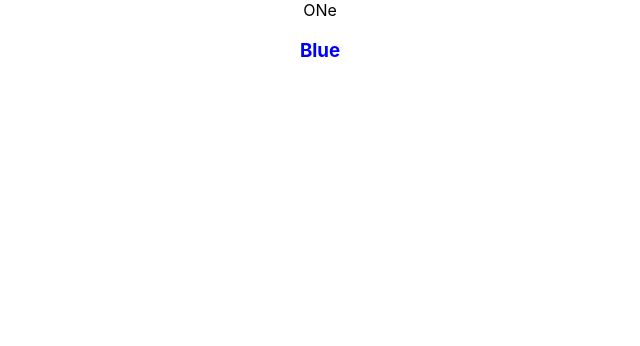
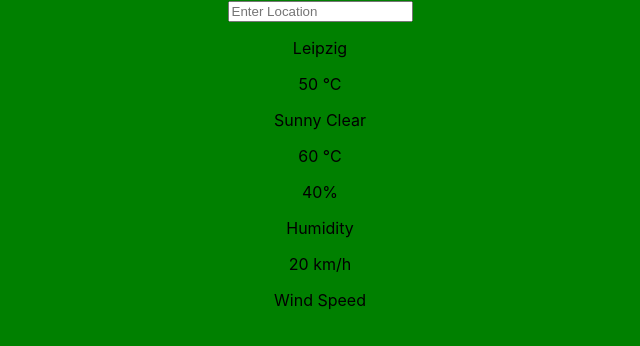
Before and after one commit to johnxadams/weather-app, a React (Create React App) app: page / in a window 1280 px wide. Shown: the top 346 px of the page, without its empty margins (320-960 px from the left). Built offline with nearby package versions, Linux system fonts and the light colour scheme.

Commit message:
rfc mhtl tag

```diff
--- a/public/index.html
+++ b/public/index.html
@@ -24,7 +24,7 @@
       work correctly both with client-side routing and a non-root public URL.
       Learn how to configure a non-root public URL by running `npm run build`.
     -->
-    <title>React App</title>
+    <title>Weather App</title>
   </head>
   <body>
     <noscript>You need to enable JavaScript to run this app.</noscript>
--- a/src/App.css
+++ b/src/App.css
@@ -1,6 +1,4 @@
-.App {
-  text-align: center;
-}
+/*
 
 .App-logo {
   height: 40vmin;
@@ -35,4 +33,4 @@
   to {
     transform: rotate(360deg);
   }
-}
+} */
--- a/src/App.js
+++ b/src/App.js
@@ -10,10 +10,47 @@ function App() {
 
   const url = `https://api.openweathermap.org/data/2.5/weather?q={city name}&appid=e238de25e3101c15f4fae18685f436a5`;
 
+  const searchLocation = (e) => {};
   return (
-    <div className="App">
-      ONe
-      <h3>Blue</h3>
+    <div className="app">
+      <div className="search">
+        <input
+          value={location}
+          onChange={(e) => setLocation(e.target.value)}
+          onKeyPress={searchLocation}
+          placeholder="Enter Location"
+          type="text"
+        />
+      </div>
+      <section className="weather-info-container">
+        <div className="top">
+          <div className="location">
+            <p>Leipzig</p>
+          </div>
+          <div className="temperature">
+            <p>50 °C</p>
+          </div>
+          <div className="description">
+            <p>Sunny Clear</p>
+          </div>
+        </div>
+        <div className="main"></div>
+        <div className="bottom">
+          <div className="feels">
+            <p>60 °C</p>
+          </div>
+          <div className="bottom">
+            <div className="humidity">
+              <p>40%</p>
+              <p>Humidity</p>
+            </div>
+            <div className="wind">
+              <p>20 km/h</p>
+              <p>Wind Speed</p>
+            </div>
+          </div>
+        </div>
+      </section>
     </div>
   );
 }
--- a/src/scss/_layout.scss
+++ b/src/scss/_layout.scss
@@ -1,5 +1,13 @@
 @import "./mixin";
-
-h3 {
-  color: blue;
+body {
+  margin: 0;
+  font-family: -apple-system, BlinkMacSystemFont, "Segoe UI", "Roboto", "Oxygen",
+    "Ubuntu", "Cantarell", "Fira Sans", "Droid Sans", "Helvetica Neue",
+    sans-serif;
 }
+.app {
+  text-align: center;
+  width: auto;
+  height: 100vh;
+  background-color: green;
+}
```
